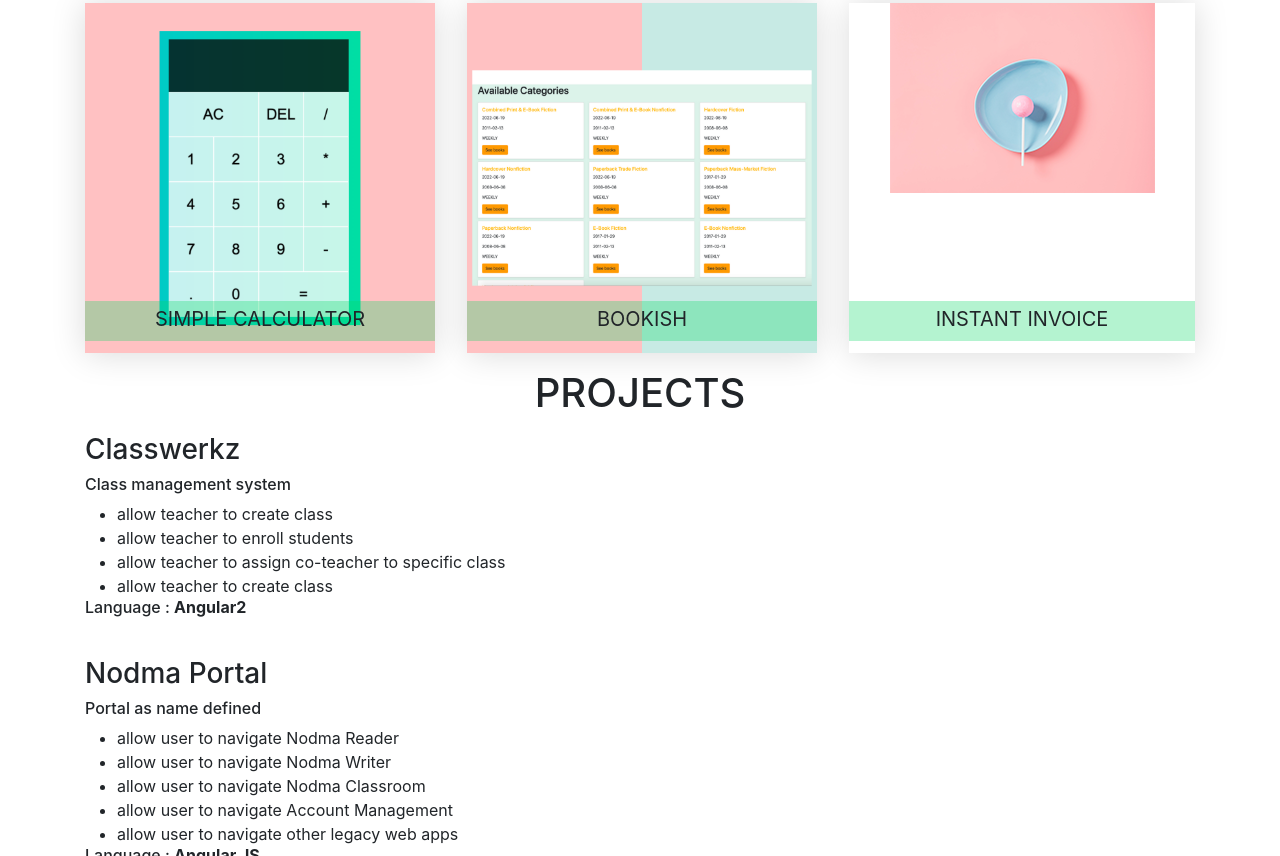
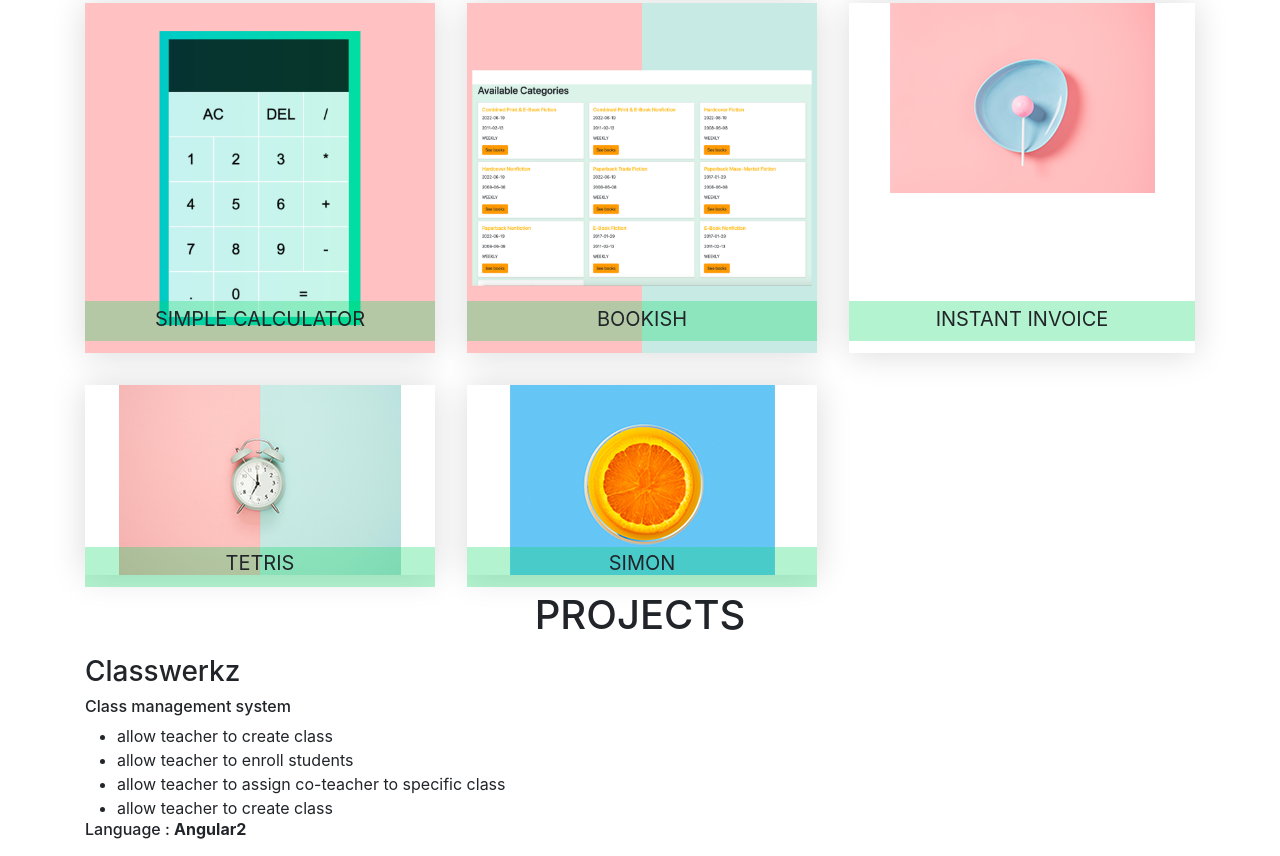
Before and after one commit to aungphyooo182/portfolio-2022, a plain HTML site: page index.html in a window 1280 px wide. Shown: the part 1944-2800 px from the top of the page. Drawn offline with nearby package versions, Linux system fonts and the light colour scheme.

Commit message:
educational project

```diff
--- a/index.html
+++ b/index.html
@@ -276,6 +276,14 @@
               <img src="./assets/images/portfolio1.png" alt="">
               <a href="https://aungphyooo182.github.io/instant-invoice/">Instant Invoice</a>
             </div>
+            <div class="portfolio-item">
+              <img src="./assets/images/portfolio2.png" alt="">
+              <a href="https://aungphyooo182.github.io/tetris/">Tetris</a>
+            </div>
+            <div class="portfolio-item">
+              <img src="./assets/images/portfolio3.png" alt="">
+              <a href="https://aungphyooo182.github.io/simon-game.github.io/simon-game">Simon</a>
+            </div>
 
           </div>
           <div class="about-title mb-3 mt-3">
```
